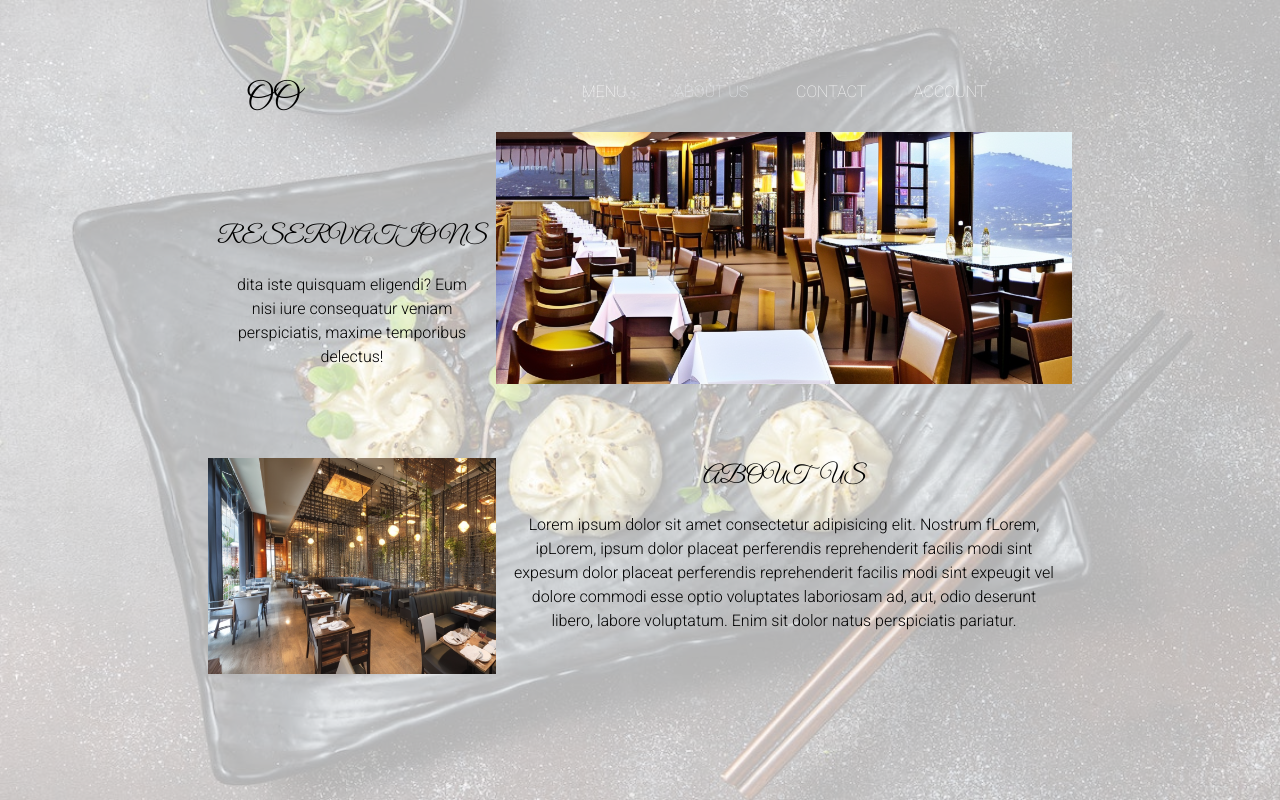
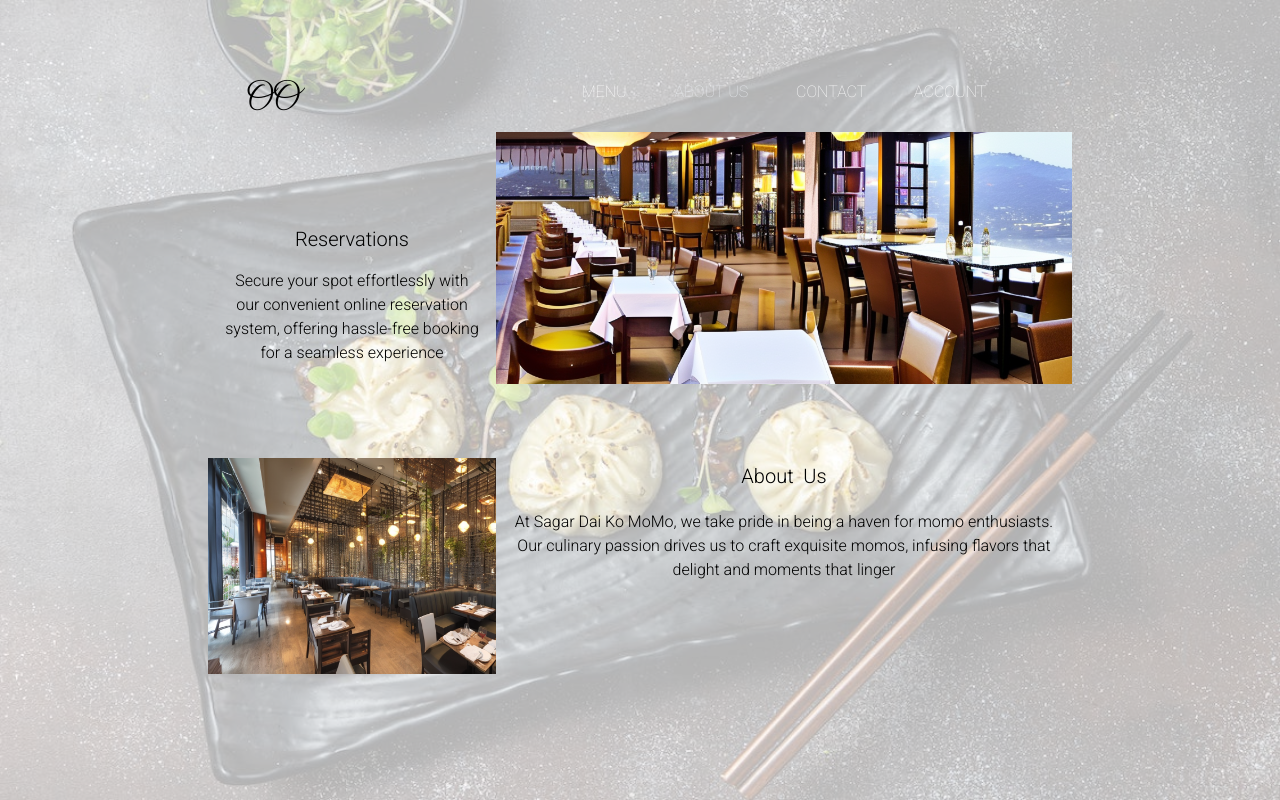
Before and after one commit to abish-desu/gyoza, a Next.js app: page /about in a window 1280 px wide. Built offline with nearby package versions, Linux system fonts and the light colour scheme.

Commit message:
UIupdate

```diff
--- a/components/Navbar/Logo.tsx
+++ b/components/Navbar/Logo.tsx
@@ -1,11 +1,11 @@
 import React from "react";
 import { Great_Vibes } from "@next/font/google";
 import Link from "next/link";
-const vibes = Great_Vibes({ weight: "400", subsets: ["latin"] });
+const vibe = Great_Vibes({ weight: "400", subsets: ["latin"] });
 const Logo = () => {
   return (
     <Link href="/">
-      <div className={`${vibes.className} text-4xl flex `}>OO</div>
+      <div className={`${vibe.className} text-4xl flex `}>OO</div>
     </Link>
   );
 };
--- a/src/app/about/page.tsx
+++ b/src/app/about/page.tsx
@@ -1,30 +1,29 @@
-import React from 'react';
-import { Great_Vibes } from "@next/font/google";
-const vibes = Great_Vibes({ weight: "400", subsets: ["latin"] });
+import React from "react";
 
 const About = () => {
   return (
     <div className="grid grid-cols-3 gap-0 mx-52 mt-3">
       <div className="col-span-1 left">
-        <div className='h-[326px] flex flex-col justify-center items-center'>
-          <h1 className={`${vibes.className} text-2xl`}>RESERVATIONS</h1>
-          <p className="text-center px-4 pt-5">
-            dita iste quisquam eligendi? Eum nisi iure consequatur veniam perspiciatis, maxime temporibus delectus!
+        <div className="h-[326px] flex flex-col justify-center items-center">
+          <h1 className={` text-xl`}>Reservations</h1>
+          <p className="text-center px-4 pt-4">
+            Secure your spot effortlessly with our convenient online reservation
+            system, offering hassle-free booking for a seamless experience{" "}
           </p>
         </div>
-        <img src='/reserve.png' alt="Reservation 1" className="" />
+        <img src="/reserve.png" alt="Reservation 1" className="" />
       </div>
       <div className="col-span-2 flex flex-col right">
-        <img src='/reserve2.png' alt="Reservation 2" className="" />
-        <div className='h-[326px] flex flex-col justify-center items-center'>
-          <h1 className={`${vibes.className} text-2xl flex`}>ABOUT &nbsp;&nbsp;US</h1>
+        <img src="/reserve2.png" alt="Reservation 2" className="" />
+        <div className="h-[275px] flex flex-col justify-center items-center">
+          <h1 className={` text-xl flex`}>About &nbsp;Us</h1>
           <p className="text-center pt-5 px-4">
-            Lorem ipsum dolor sit amet consectetur adipisicing elit. Nostrum fLorem, ipLorem, ipsum dolor placeat perferendis reprehenderit facilis modi sint expesum dolor placeat perferendis reprehenderit facilis modi sint expeugit vel dolore commodi esse optio voluptates laboriosam ad, aut, odio deserunt libero, labore voluptatum. Enim sit dolor natus perspiciatis pariatur.
+           At Sagar Dai Ko MoMo, we take pride in being a haven for momo enthusiasts. Our culinary passion drives us to craft exquisite momos, infusing flavors that delight and moments that linger
           </p>
         </div>
       </div>
     </div>
   );
-}
+};
 
 export default About;
--- a/src/app/menu/page.tsx
+++ b/src/app/menu/page.tsx
@@ -2,8 +2,7 @@
 import React, { useState } from "react";
 import data from "../data";
 import { useRouter } from "next/navigation";
-import { Great_Vibes } from "@next/font/google";
-const vibes = Great_Vibes({ weight: "400", subsets: ["latin"] });
+
 import { useAuth } from "../../../auth/Authcontext";
 import axios from "axios";
 interface MenuItem {
@@ -16,7 +15,7 @@ interface MenuItem {
 }
 
 const Menu: React.FC = () => {
-  const { isLoggedIn, setIsLoggedIn } = useAuth();
+  const { isLoggedIn, setIsLoggedIn ,userId} = useAuth();
   const router = useRouter();
 
   const [itemQuantities, setItemQuantities] = useState<{
@@ -24,9 +23,9 @@ const Menu: React.FC = () => {
   }>({});
   const addToCart = (itemId: number, quantity: number) => {
     if (isLoggedIn) {
-
-      axios.post("http://localhost:3001/cart/add-to-cart", {
-        // userId,
+      axios
+        .post("http://localhost:3001/cart/add-to-cart", {
+          userId,
           itemId,
           quantity,
         })
@@ -64,9 +63,15 @@ const Menu: React.FC = () => {
 
   return (
     <>
-      <h1 className={`${vibes.className} text-center my-12 text-3xl head `}>
-        OUR &nbsp;&nbsp;SPECIALITY
-      </h1>
+      <div className="flex items-center justify-center  head my-10">
+        <div className="w-full max-w-md">
+          <div className=" flex items-center">
+            <hr className="flex-grow" />
+            <h1 className={` text-2xl mx-4 `}>OUR &nbsp;SPECIALITY</h1>
+            <hr className="flex-grow" />
+          </div>
+        </div>
+      </div>
       <div className="grid grid-cols-3 md:grid-cols-3 grid-rows-3 md:grid-rows-2 mx-36 gap-y-20 gap-x-10">
         {data.map((dat: MenuItem) => {
           const { id, name, price_1, price_2, desc, img } = dat;
@@ -80,9 +85,7 @@ const Menu: React.FC = () => {
                   className="w-60 h-44 rounded-xl"
                   alt={name}
                 ></img>
-                <div
-                  className={`${vibes.className} text-center mt-4 w-[160px]`}
-                >
+                <div className={` text-center mt-4 w-[160px]`}>
                   <h3 className="text-lg">{name}</h3>
                   <div className="text-xs mt-3">
                     <h3>CHICKEN : {price_1}</h3>
@@ -107,7 +110,7 @@ const Menu: React.FC = () => {
                     <button
                       className="outline-none border border-white rounded-3xl bg-transparent px-3 py-1"
                       onClick={() => {
-                        addToCart(id,quantity);
+                        addToCart(id, quantity);
                       }}
                     >
                       Add to Cart
```
Lines whose indentation alone changed are shown as unchanged.
